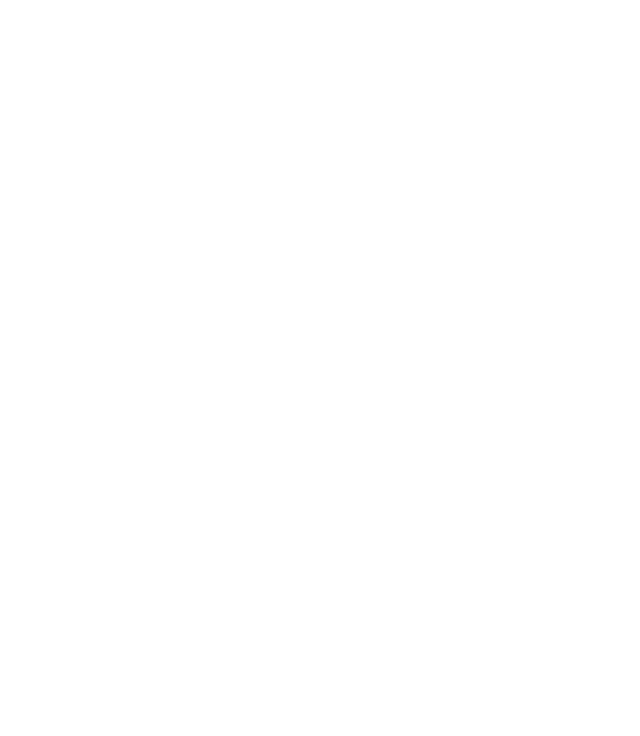
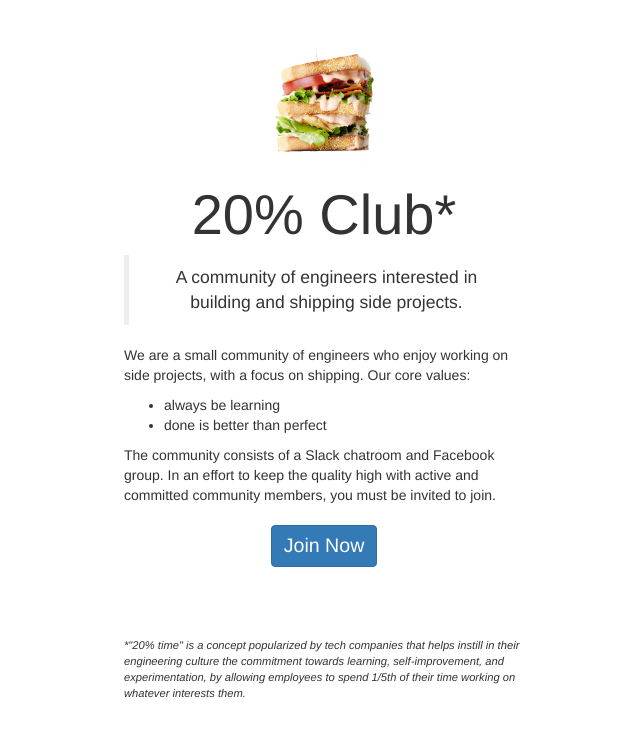
Before and after one commit to lambtron/20percent.club, a website: page client/index.html in a window 1280 px wide. Shown: the whole page, without its empty margins (316-956 px from the left). Drawn offline with nearby package versions, Linux system fonts and the light colour scheme.

Commit message:
updated client/index.html

```diff
--- a/client/index.html
+++ b/client/index.html
@@ -4,8 +4,37 @@
   <link rel="stylesheet" href="https://maxcdn.bootstrapcdn.com/bootstrap/3.3.1/css/bootstrap.min.css">
 </head>
 <body>
-  <!-- todo: make form -->
-  <!-- todo: give ethos -->
-  <!-- make it look nice -->
+  <div class="container" style="width: 400">
+    <div class="row text-center">
+      <img src="/img/club.png" style="width: 100px; margin-top: 40px" />
+    </div>
+    <div class="row text-center">
+      <h1 style="font-size: 4em">20% Club*</h1>
+      <blockquote>A community of engineers interested in building and shipping side projects.</blockquote>
+    </div>
+    <div class="row">
+      <p>
+        We are a small community of engineers who enjoy working on side projects, with a focus on shipping. Our core values:
+      </p>
+      <ul>
+        <li>always be learning</li>
+        <li>done is better than perfect</li>
+      </ul>
+      <p>
+        The community consists of a Slack chatroom and Facebook group. In an effort to keep the quality high with active and committed community members, you must be invited to join.
+      </p>
+    </div>
+    <div class="row" style="margin-top: 10px; margin-bottom: 10px; text-align: center">
+      <a class="btn btn-primary" href="https://20p.typeform.com/to/e8YQXC" style="font-size: 1.4em;"/>
+        Join Now
+      </a>
+      <br><br>
+    </div>
+    <div class="row" style="margin-top: 50px">
+      <p style="font-size: 0.8em"><i>
+        *"20% time" is a concept popularized by tech companies that helps instill in their engineering culture the commitment towards learning, self-improvement, and experimentation, by allowing employees to spend 1/5th of their time working on whatever interests them.
+      </i></p>
+    </div>
+  </div>
 </body>
 </html>
```
